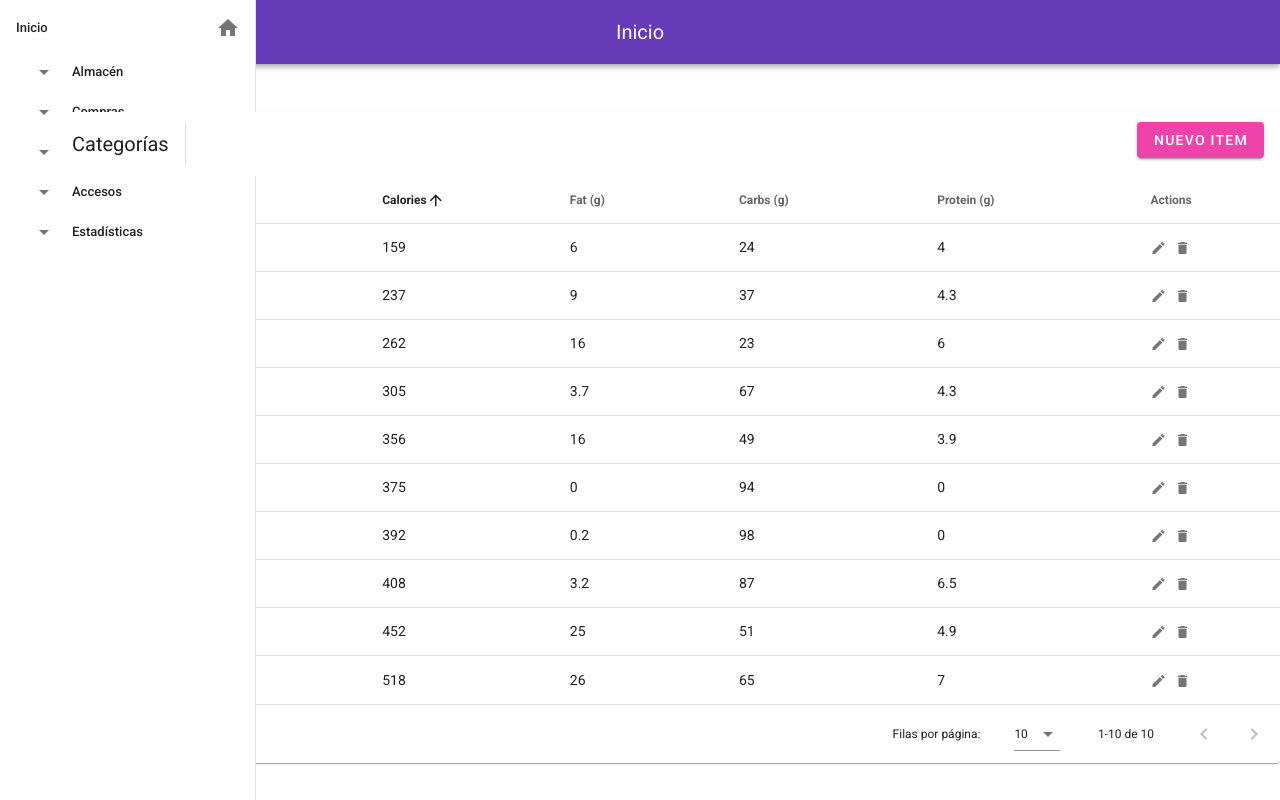
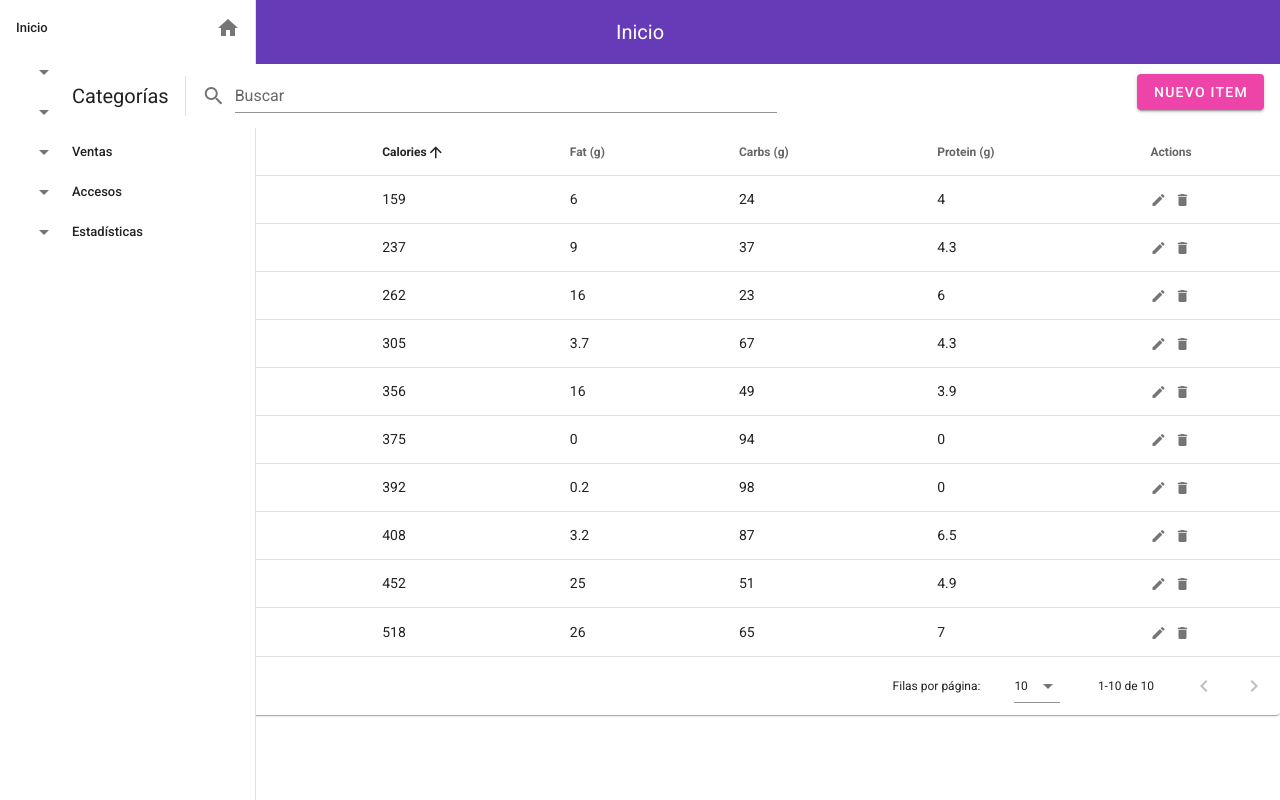
Before and after one commit to thonygrz/MEVN, a Vue app in the folder sistemavue/: page /categories in a window 1280 px wide. Built offline with nearby package versions, Linux system fonts and the light colour scheme.

Commit message:
se agrega barra de búsqueda a data table de categorías

```diff
--- a/sistemavue/src/views/Categories.vue
+++ b/sistemavue/src/views/Categories.vue
@@ -1,16 +1,24 @@
 <template>
   <div>
-    <h1>Categorías</h1>
     <v-data-table
       :headers="headers"
       :items="desserts"
       sort-by="calories"
       class="elevation-1"
+      :search="search"
     >
       <template v-slot:top>
         <v-toolbar flat>
           <v-toolbar-title>Categorías</v-toolbar-title>
           <v-divider class="mx-4" inset vertical></v-divider>
+          <v-text-field
+            v-model="search"
+            prepend-icon="mdi-magnify"
+            label="Buscar"
+            single-line
+            hide-details
+            justify="center"
+          ></v-text-field>
           <v-spacer></v-spacer>
           <v-dialog v-model="dialog" max-width="500px">
             <template v-slot:activator="{ on, attrs }">
@@ -111,6 +119,7 @@
 export default {
   name: 'Categories',
   data: () => ({
+    search: '',
     dialog: false,
     dialogDelete: false,
     headers: [
```
